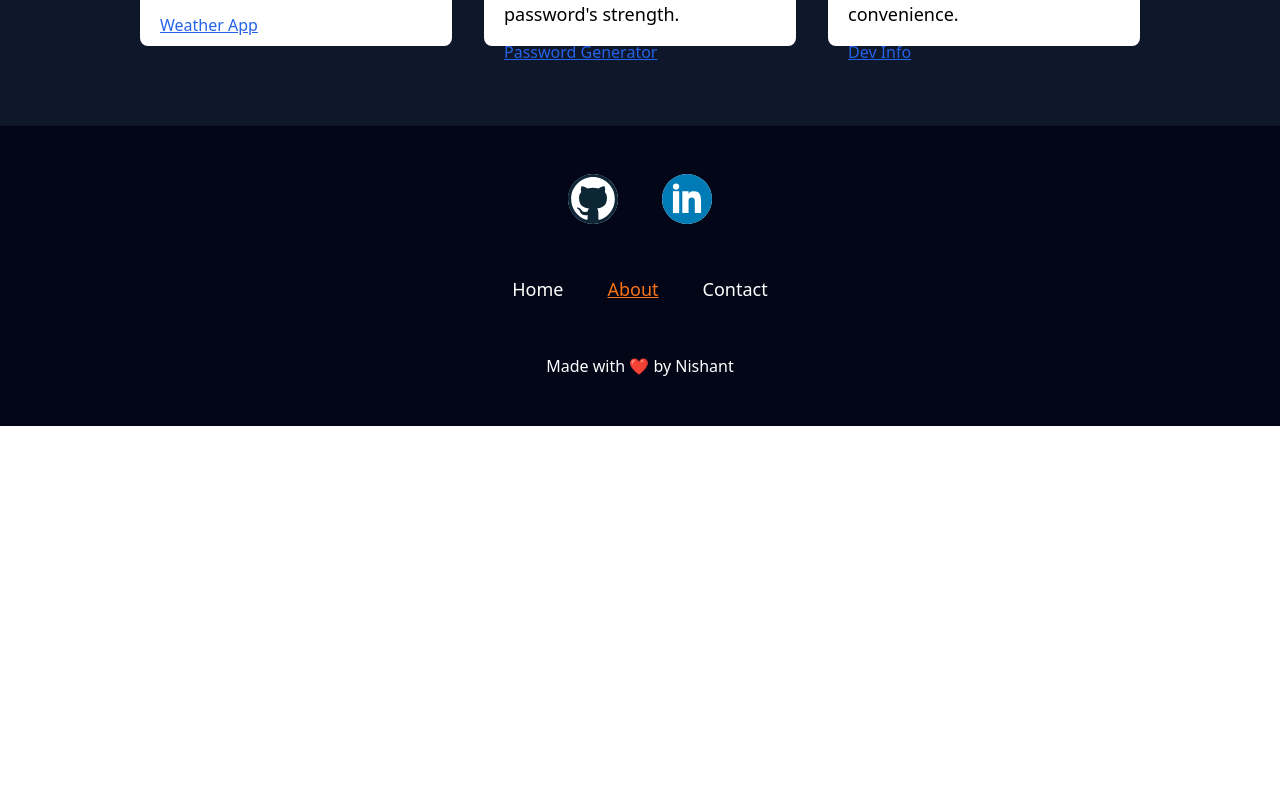
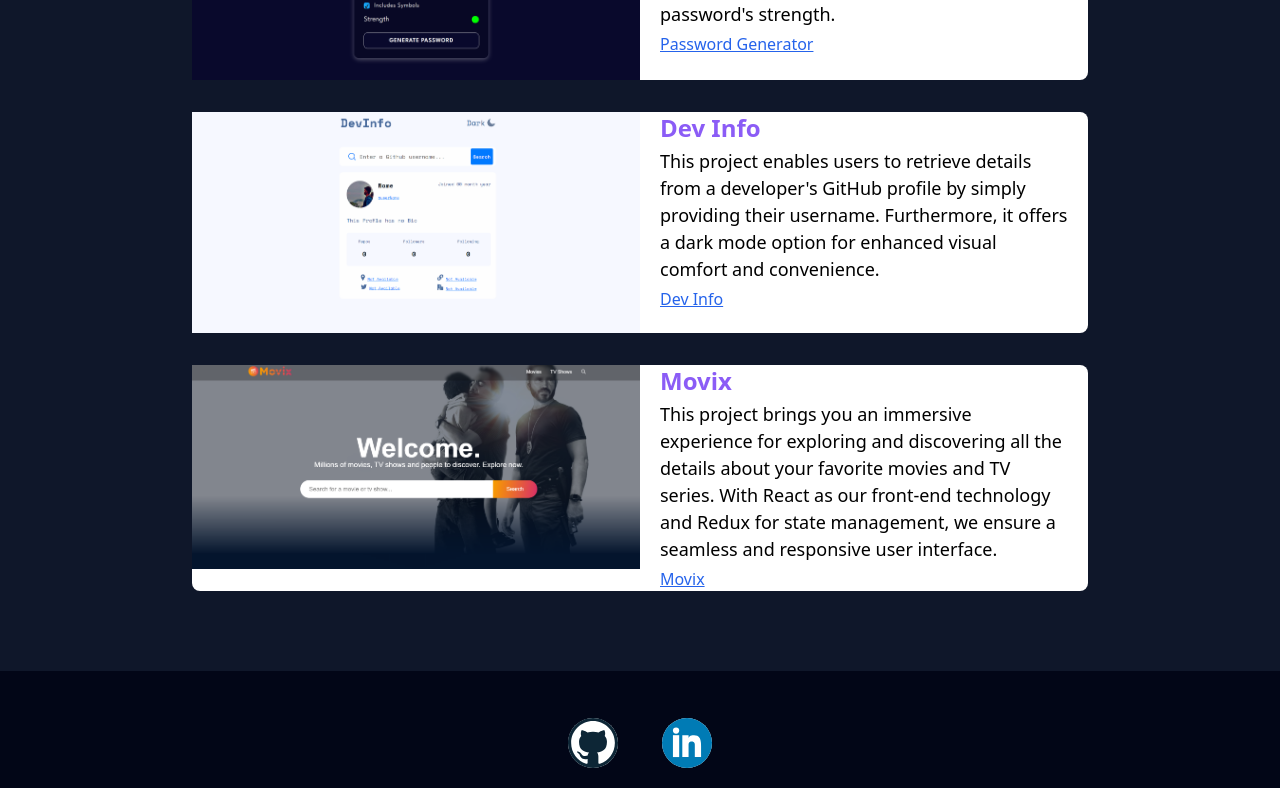
Before and after one commit to NerdFortitude/ReactPortfolio, a React (Vite) app: page /about/projects in a window 1280 px wide. Shown: the part 783-1571 px from the top of the page. Before the commit the page ends 1209 px from the top, so only its background shows below. Built offline with nearby package versions, Linux system fonts and the light colour scheme.

Commit message:
new porject added and the project layout has been modified

```diff
--- a/src/components/About/Projects.jsx
+++ b/src/components/About/Projects.jsx
@@ -12,19 +12,19 @@ function Projects() {
                 <h2 className='text-orange-500 font-bold text-3xl '>Projects</h2>
                 <h2 className='dark:text-white font-bold text-3xl text-violet-500'>What I have made ?</h2>
 
-                <div className='w-90% flex flex-col items-center gap-8 md:flex-row md:flex-wrap '>
+                <div className='w-94% flex flex-col items-center gap-8'>
 
                   {
                     projectData.map((project)=>{
 
 
                       return (
-                        <div className='w-[312px] h-[450px] dark:bg-white  bg-slate-100 flex flex-col justify-between pb-5 rounded-lg'>
+                        <div className='w-[350px] md:w-[70%] h-fit dark:bg-white  bg-slate-100 flex flex-col md:flex-row justify-between  rounded-lg'>
 
 
-                              <img src={project.Image} alt=""  className='w-full rounded-lg' />
+                              <img src={project.Image} alt=""  className='md:h-full md:w-[50%] w-full' />
 
-                              <div className='h-[60%] mx-5 flex flex-col gap-3'>
+                              <div className='h-[60%] mx-5 flex flex-col gap-1'>
                               <h3 className='text-violet-500 text-2xl font-semibold'>{project.title}</h3>
                               <p className='text-black text-[18px] '>{project.description}</p>
 
--- a/src/data.js
+++ b/src/data.js
@@ -1,6 +1,7 @@
 import project1 from "../src/assets/porject1.png"
 import project2 from "../src/assets/project2.png"
 import project3 from "../src/assets/project3.png"
+import project4 from "../src/assets/project4.png"
 
 export const projectData = [
     {
@@ -23,4 +24,10 @@ export const projectData = [
         description:"This project enables users to retrieve details from a developer's GitHub profile by simply providing their username. Furthermore, it offers a dark mode option for enhanced visual comfort and convenience.",
         link:"https://beamish-florentine-dc2fa0.netlify.app/",
     },
+    {
+        Image:project4,
+        title:"Movix",
+        description:"This project brings you an immersive experience for exploring and discovering all the details about your favorite movies and TV series. With React as our front-end technology and Redux for state management, we ensure a seamless and responsive user interface.",
+        link:"https://movie-app-563m.vercel.app/",
+    },
 ]
```
Also changed, not shown: src/assets/project4.png (added).
